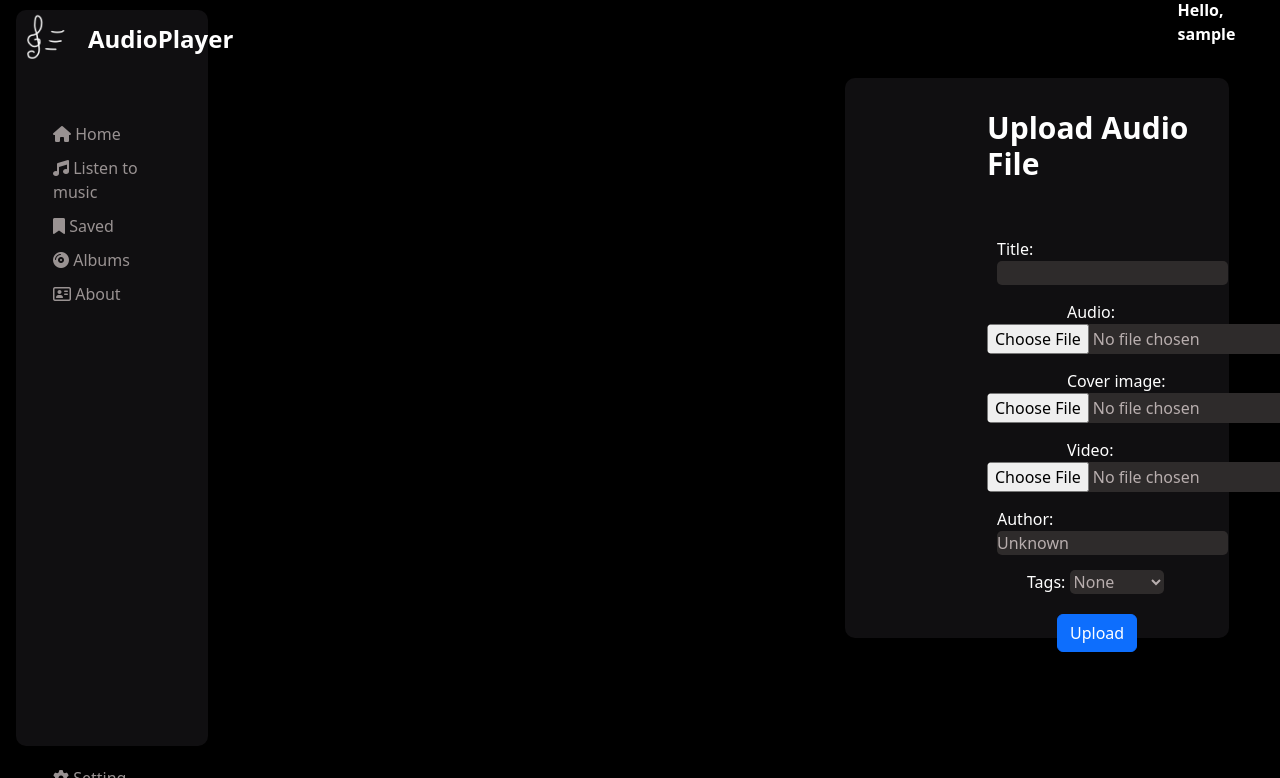
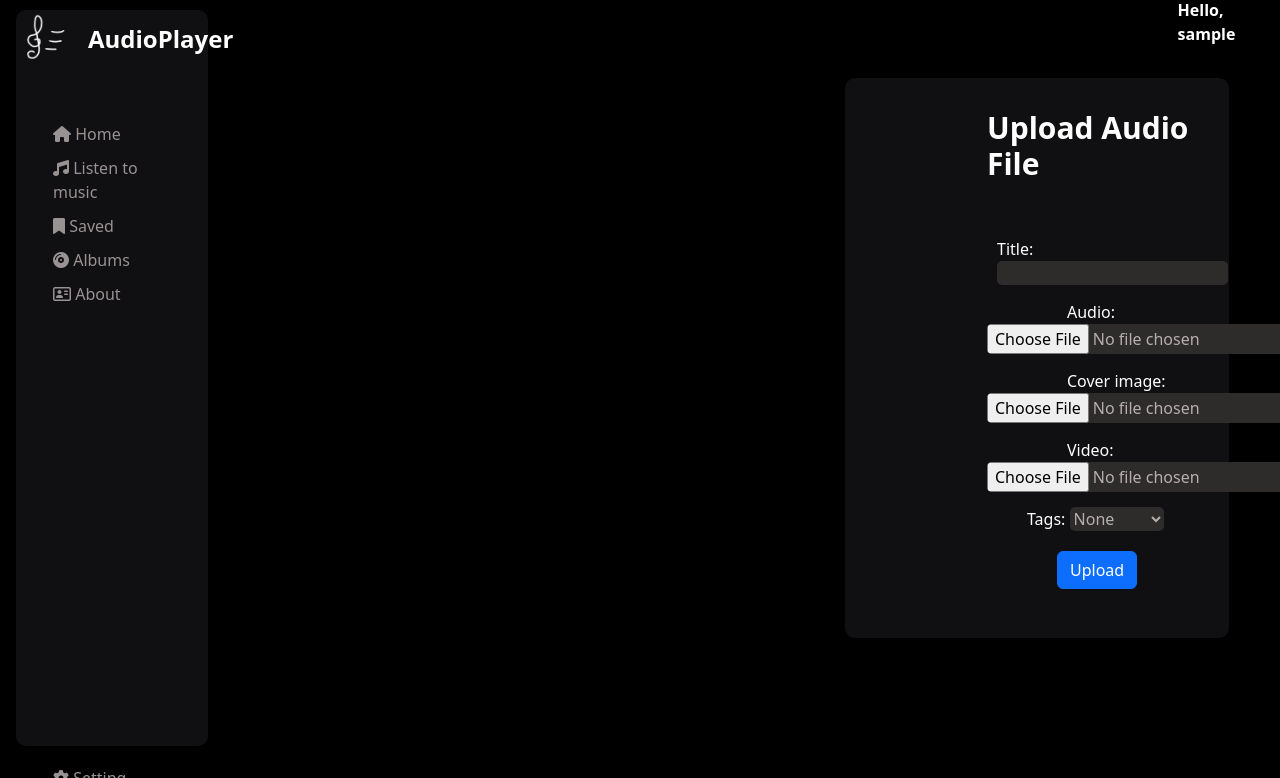
Before and after one commit to Moriarty-Zero/Audioplayer-Site, a Django app: page /content/song_form/ in a window 1280 px wide. Shown: the part 22-800 px from the top of the page. Run offline with Django 5.2, Linux system fonts and the light colour scheme; the visitor is signed in with stand-in values (Sample User, id 1).

Commit message:
Redesigned author system for albums, songs and saved songs

```diff
--- a/albums/models.py
+++ b/albums/models.py
@@ -8,7 +8,6 @@ class Album(models.Model):
     title = models.CharField(max_length=50)
     about = models.CharField(max_length=160)
     album_image = models.ImageField(upload_to='covers/')
-    author = models.CharField(max_length=70, default='Unknown')
     posted_by = models.ForeignKey(User, on_delete=models.CASCADE, related_name='albums')
 
     def __str__(self):
--- a/albums/templates/albums/album_page.html
+++ b/albums/templates/albums/album_page.html
@@ -49,7 +49,7 @@
                 {% endif %}
 
                 <div class="song-title">{{ song.title }}</div>
-                {{ song.author }}
+                {{ song.posted_by }}
 
             </a>
     </li>
--- a/albums/templates/albums/albums_catalog.html
+++ b/albums/templates/albums/albums_catalog.html
@@ -45,7 +45,7 @@
                         {% endif %}
 
                         <div class="song-title">{{ album.title }}</div>
-                        {{ album.author }}
+                        {{ album.posted_by }}
                     </a>
 
             {% endfor %}
--- a/playground/forms.py
+++ b/playground/forms.py
@@ -9,6 +9,5 @@ class SongForm(forms.ModelForm):
             'audio',
             'cover_image',
             'video',
-            'author',
-            'tags'
+            'tags',
             ]
--- a/playground/models.py
+++ b/playground/models.py
@@ -30,11 +30,10 @@ class Song(models.Model):
 
     # Song metadata
     tags = models.CharField(max_length=100, choices=Tags.choices, default=Tags.NONE)  # Genre/tag
-    author = models.CharField(max_length=15, default='Unknown')  # Song author
-    posted_by = models.ForeignKey(User, on_delete=models.CASCADE, related_name='uploaded_songs')  # Uploader
+    posted_by = models.ForeignKey(User, on_delete=models.CASCADE, related_name='uploaded_songs')  # Author
 
     def __str__(self):
-        return f'{self.title} - {self.author}'
+        return f'{self.title} - {self.posted_by}'
 
     def delete(self, *args, **kwargs):
         """
--- a/playground/templates/playground/song_catalog.html
+++ b/playground/templates/playground/song_catalog.html
@@ -60,7 +60,7 @@
                         {% endif %}
 
                         <div class="song-title">{{ song.title }}</div>
-                        {{ song.author }}
+                        {{ song.posted_by }}
 
                     </a>
             </li>
--- a/playground/templates/playground/song_form.html
+++ b/playground/templates/playground/song_form.html
@@ -32,11 +32,6 @@
                     {{ form.video }}
                 </div>
 
-                <div class="author-form">
-                    <label for="id_author">Author:</label>
-                    {{ form.author }}
-                </div>
-
                 <div class="tags-form">
                     <label for="id_tags">Tags:</label>
                     {{ form.tags }}
--- a/playground/templates/playground/song_page.html
+++ b/playground/templates/playground/song_page.html
@@ -17,8 +17,6 @@
 
             <div class="about">
                 <h1>Name: <br>{{ song.title }}</h1>
-
-                <h1>Author: <br>{{ song.author }}</h1>
 
                 <h1>Posted by: <br>{{ song.posted_by }}</h1>
 
--- a/saved/models.py
+++ b/saved/models.py
@@ -23,7 +23,6 @@ class UserProfile(models.Model):
                 'cover_image': song.cover_image,  # Copy the cover image
                 'audio': song.audio,         # Copy the audio file
                 'video': song.video,         # Copy the video file (if available)
-                'author': song.author,       # Copy the song author
             }
         )
 
@@ -50,8 +49,7 @@ class SavedSong(models.Model):
     cover_image = models.ImageField(upload_to='saved_covers/', blank=True, null=True)
     audio = models.FileField(upload_to='saved_audio/')
     video = models.FileField(upload_to='saved_videos/', blank=True, null=True)
-    author = models.CharField(max_length=50, default='Unknow')
     posted_by = models.ForeignKey(User, on_delete=models.CASCADE, related_name='posted_songs')
 
     def __str__(self):
-        return f'{self.user_profile.user.username} = {self.title} - {self.author}'
+        return f'{self.user_profile.user.username} = {self.title} - {self.posted_by}'
--- a/saved/templates/saved/saved_songs_catalog.html
+++ b/saved/templates/saved/saved_songs_catalog.html
@@ -49,7 +49,7 @@
                         {% endif %}
 
                         <div class="song-title">{{ song.title }}</div>
-                        {{ song.author }}
+                        {{ song.posted_by }}
                     </a>
                 </li>
             {% endfor %}
--- a/saved/views.py
+++ b/saved/views.py
@@ -30,7 +30,6 @@ def song_save(request, song_id):
             'video': song.video,
             'cover_image': song.cover_image,
             'audio': song.audio,
-            'author': song.author,
             'posted_by': song.posted_by,
         }
     )
```
